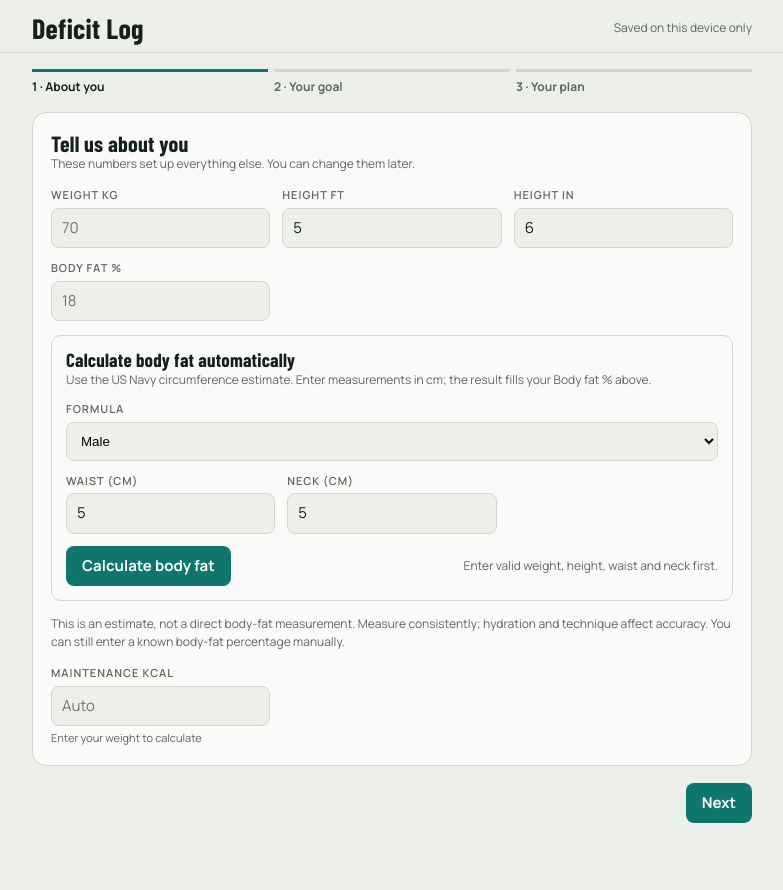
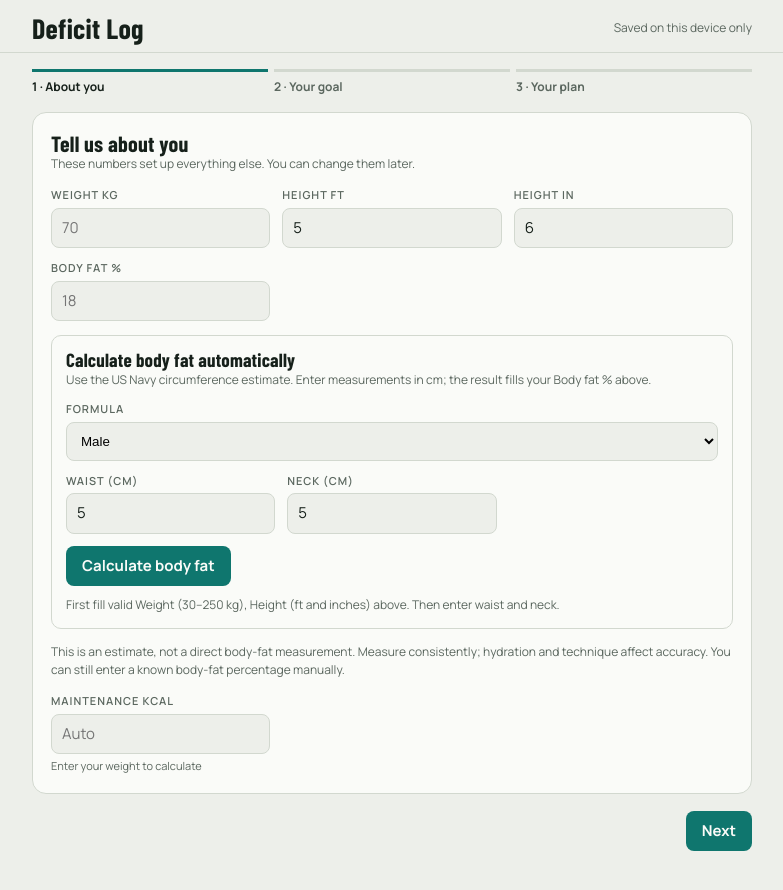
Before and after one commit to glorysahil-source/fat-loss-tracker-ai, a plain HTML site: page index.html in a window 1280 px wide. Both pictures are taken after typing "5", "5" into the empty fields and a click on the button "Calculate body fat". Shown: the whole page, without its empty margins (248-1031 px from the left). Drawn offline with nearby package versions, Linux system fonts and the light colour scheme.

Commit message:
Fix setup body fat calculator input validation

```diff
--- a/index.html
+++ b/index.html
@@ -1148,10 +1148,18 @@ wzNum("zW","w"); wzNum("zFt","ft"); wzNum("zIn","inch"); wzNum("zBf","bf"); wzNu
 $("zBfGender").addEventListener("change",()=>{WZ.bfGender=$("zBfGender").value;$("zBfHipField").hidden=WZ.bfGender!=="female";WZ.bfAutoResult="";});
 for(const [id,key] of [["zBfWaist","bfWaist"],["zBfNeck","bfNeck"],["zBfHip","bfHip"]]) $(id).addEventListener("input",()=>{WZ[key]=$(id).value===""?null:+$(id).value;WZ.bfAutoResult="";});
 $("zCalcBf").onclick=()=>{
+  // Read directly from visible setup inputs so the calculator never uses stale wizard state.
+  WZ.w=$("zW").value===""?null:+$("zW").value;
+  WZ.ft=$("zFt").value===""?null:+$("zFt").value;
+  WZ.inch=$("zIn").value===""?null:+$("zIn").value;
+  WZ.bfWaist=$("zBfWaist").value===""?null:+$("zBfWaist").value;
+  WZ.bfNeck=$("zBfNeck").value===""?null:+$("zBfNeck").value;
+  WZ.bfHip=$("zBfHip").value===""?null:+$("zBfHip").value;
   const h=((+WZ.ft||0)*12+(+WZ.inch||0))*2.54, waist=+$("zBfWaist").value, neck=+$("zBfNeck").value, hip=+$("zBfHip").value;
   const gender=$("zBfGender").value, w=+WZ.w;
   let pct=null, err="";
-  if(!(h>=100&&h<=230&&w>=20&&w<=300&&waist>=30&&waist<=200&&neck>=20&&neck<=80)) err="Enter valid weight, height, waist and neck first.";
+  if(!(h>=100&&h<=230&&w>=30&&w<=250)) err="First fill valid Weight (30–250 kg), Height (ft and inches) above. Then enter waist and neck.";
+  else if(!(waist>=30&&waist<=200&&neck>=20&&neck<=80)) err="Enter valid waist and neck measurements in cm.";
   else {
     const inch=v=>v/2.54, hi=inch(h), wa=inch(waist), ne=inch(neck), hp=inch(hip);
     let den;
```
